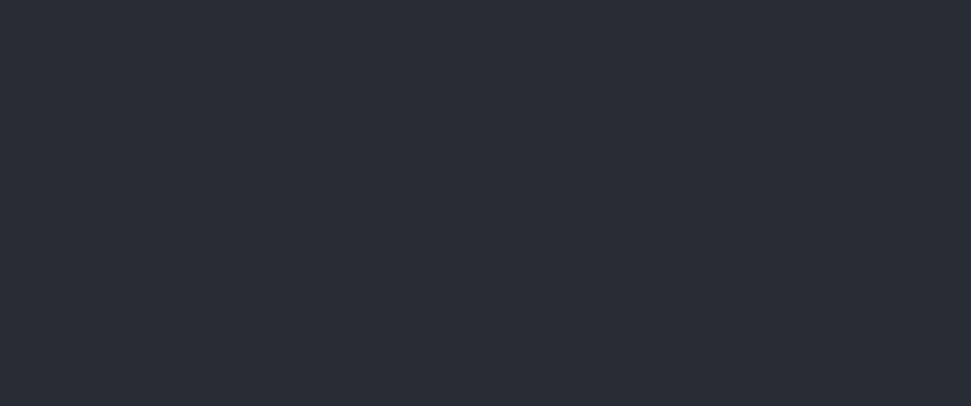
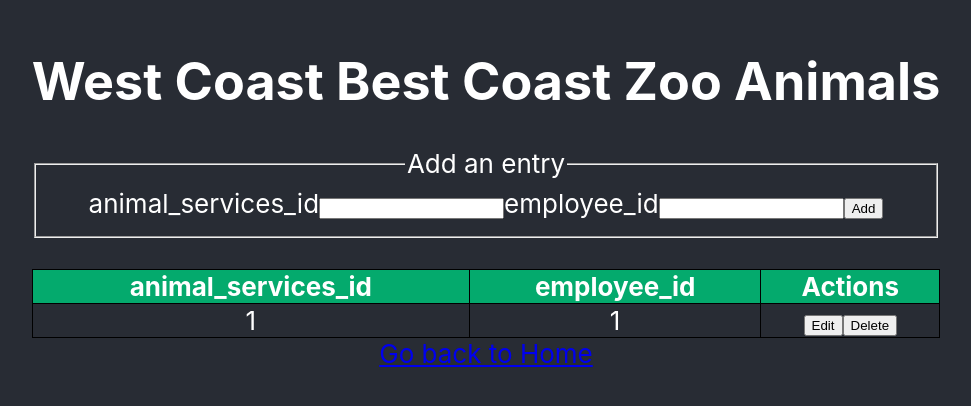
Before and after one commit to chambbri/Zoo-Database-Frontend, a React (Create React App) app: page /animalemployeeservices in a window 1280 px wide. Before the commit this address had no page. Shown: the part 208-614 px from the top of the page, without its empty margins (154-1125 px from the left). Built offline with nearby package versions, Linux system fonts and the light colour scheme.

Commit message:
added A_E_ServicesPage and updated a few other pages based on feedback

```diff
--- a/src/App.js
+++ b/src/App.js
@@ -6,6 +6,7 @@ import EmployeesPage from './pages/EmployeesPage';
 import HomePage from './pages/HomePage';
 import ExhibitPage from './pages/ExhibitPage';
 import ServicesPage from './pages/ServicesPage';
+import A_E_ServicesPage from './pages/A_E_ServicesPage'
 
 function App() {
   return (
@@ -17,6 +18,7 @@ function App() {
           <Route path="/employees" element={<EmployeesPage />} />
           <Route path="/exhibits" element={<ExhibitPage />} />
           <Route path="/services" element={<ServicesPage />} />
+          <Route path="/animalemployeeservices" element={<A_E_ServicesPage />} />
         </Routes>
       </header>
     </div>
--- /dev/null
+++ b/src/pages/A_E_ServicesPage.js
@@ -0,0 +1,42 @@
+import React from 'react';
+import { Link } from 'react-router-dom';
+
+function a_e_services() {
+    return (
+        <body>
+            <h1>West Coast Best Coast Zoo Animals</h1>
+            <div>
+                <form>
+                    <fieldset>
+                        <legend>Add an entry</legend>
+                        <label>animal_services_id<input type="text" id="animalservid" name="animalservid"/></label>
+                        <label>employee_id<input type="text" id="employeeid" name="employeeid"/></label>
+                        <button type="button">Add</button>
+                    </fieldset>
+                </form>
+            </div>
+            <br />
+            <div>
+                <table>
+                    <thead>
+                        <tr>
+                            <th>animal_services_id</th>
+                            <th>employee_id</th>
+                            <th>Actions</th>
+                        </tr>
+                    </thead>
+                    <tbody>
+                        <tr>
+                            <td>1</td>
+                            <td>1</td>
+                            <td><button type="button">Edit</button><button type="button">Delete</button></td>
+                        </tr>
+                    </tbody>
+                </table>
+            </div>
+            <Link to="/">Go back to Home</Link>
+        </body>
+    )
+}
+
+export default a_e_services;
--- a/src/pages/AnimalsPage.js
+++ b/src/pages/AnimalsPage.js
@@ -51,7 +51,7 @@ function animals(){
             </div>
             <br />
             <div>
-                <label>Search for an animal<input type="text"/></label>
+                <label>Search for an animal by Animal Type<input type="text"/></label>
             </div>
             <br />
             <Link to="/">Go back to the Home Page</Link>
--- a/src/pages/EmployeesPage.js
+++ b/src/pages/EmployeesPage.js
@@ -50,7 +50,7 @@ function employees(){
                 </table>
             </div>
             <div>
-                <label>Search for an employee<input type="text"/></label>
+                <label>Search for an employee by last name<input type="text"/></label>
             </div>
             <br />
             <Link to="/">Go back to the Home Page</Link>
--- a/src/pages/ExhibitPage.js
+++ b/src/pages/ExhibitPage.js
@@ -12,7 +12,7 @@ function ExhibitPage() {
                     <tr>
                         <th>Exhibit ID</th>
                         <th>Type</th>
-                        <th>Size</th>
+                        <th>Size (Sq Feet)</th>
                         <th>Animal Capacity</th>
                         <th>Actions</th>
                     </tr>
@@ -21,7 +21,7 @@ function ExhibitPage() {
                     <tr>
                         <td>1</td>
                         <td>Lion</td>
-                        <td>1000 Sq feet</td>
+                        <td>1000</td>
                         <td>3</td>
                         <td><button type="button">Edit</button><button type="button">Delete</button></td>
                     </tr>
--- a/src/pages/HomePage.js
+++ b/src/pages/HomePage.js
@@ -10,6 +10,7 @@ function HomePage() {
             <Link to="/employees">List of Employees</Link>
             <Link to="/exhibits">List of Exhibits</Link>
             <Link to="/services">Daily Services</Link>
+            <Link to="/animalemployeeservices">Animal Employee Services</Link>
         </>
     );
 }
--- a/src/pages/ServicesPage.js
+++ b/src/pages/ServicesPage.js
@@ -10,6 +10,7 @@ function ServicesPage() {
                 <table>
                     <thead>
                         <tr>
+                            <th>Animal Service ID</th>
                             <th>Animal ID</th>
                             <th>Date</th>
                             <th>Time</th>
@@ -19,6 +20,7 @@ function ServicesPage() {
                     </thead>
                     <tbody>
                         <tr>
+                            <td>1</td>
                             <td>1</td>
                             <td>2/08/2022</td>
                             <td>10:00AM</td>
```
